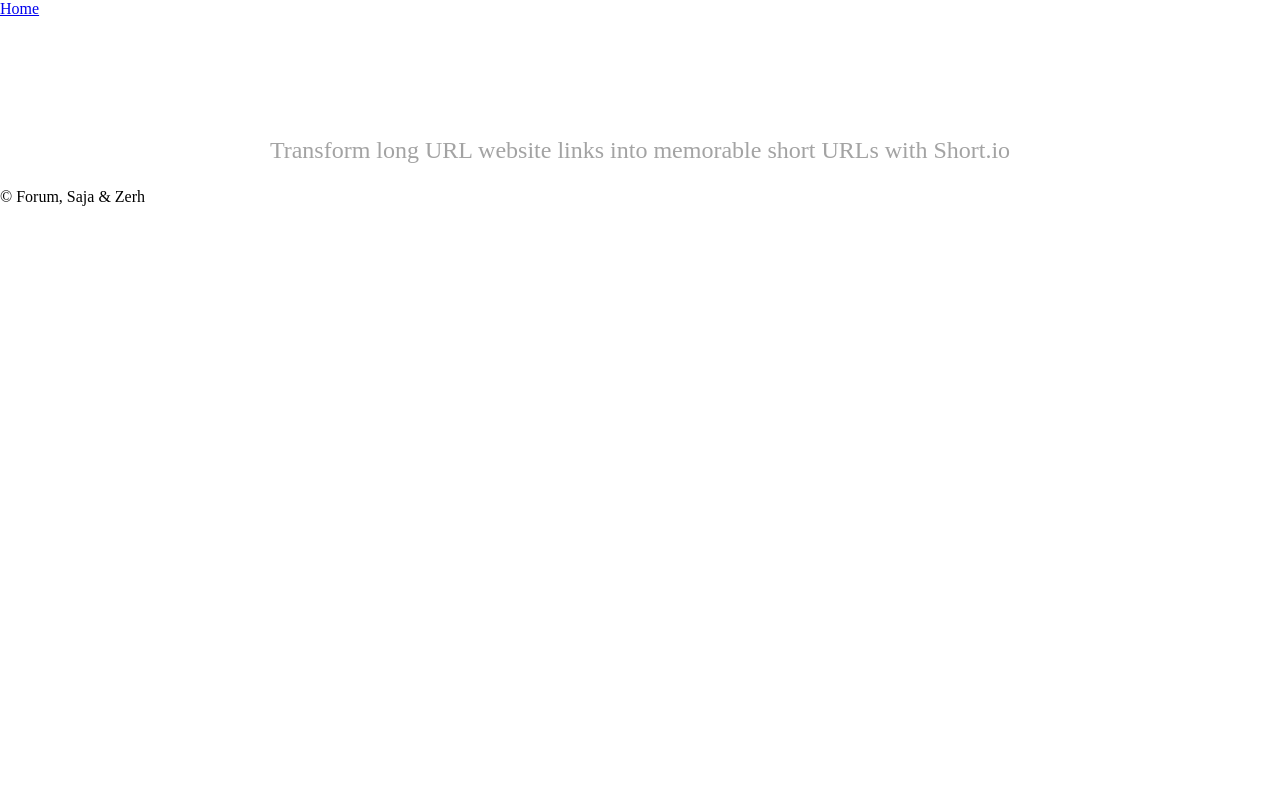
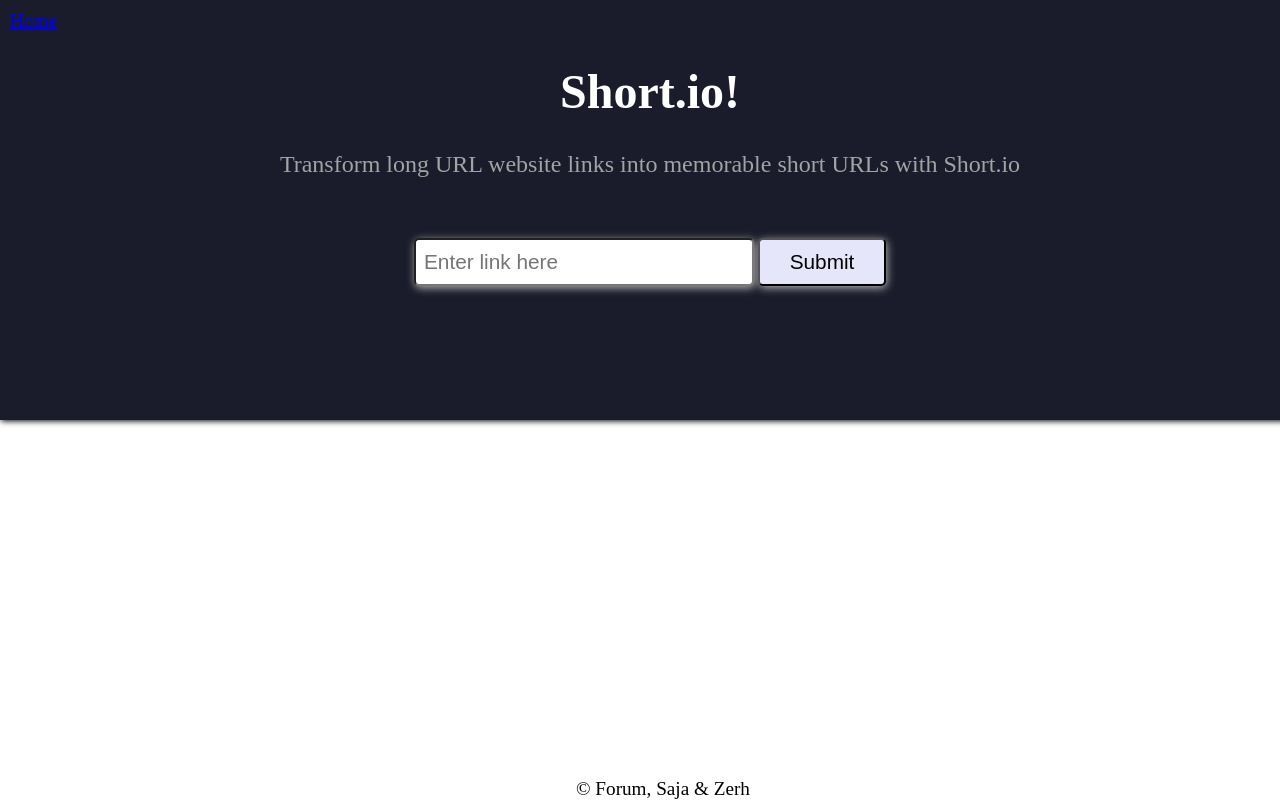
Before and after one commit to Forum-123/URL-Shortener, a Flask app: page / in a window 1280 px wide. Run offline with Flask 2, Linux system fonts and the light colour scheme.

Commit message:
add form

```diff
--- a/static/styles/style.css
+++ b/static/styles/style.css
@@ -1,6 +1,13 @@
 body {
     margin: 0;
     padding: 0;
+    width: 100vw;
+    height: 100vh;
+}
+
+.top-body nav {
+    font-size: 1.2rem;
+    color: white;
 }
 
 .top-body {
@@ -24,6 +31,46 @@ p {
 }
 
 form {
-    justify-content: center;
-    align-items: center;
+    text-align: center;
+    margin-top: 60px;
 }
+
+.link-input {
+    width: 25vw;
+    padding: 10px 8px;
+    font-size: 1.3rem;
+    box-shadow: 1px 2px 8px rgb(177, 177, 177);
+    border-radius: 5px;
+}
+
+.link-input:focus {
+    outline: none;
+}
+
+.submit-btn {
+    width: 10vw;
+    padding: 10px 5px;
+    font-size: 1.3rem;
+    box-shadow: 1px 2px 8px rgb(177, 177, 177);
+    background-color: lavender;
+    cursor: pointer;
+    border-radius: 5px;
+}
+
+.submit-btn:active {
+    background-color:rgb(27, 28, 43);
+    color: white
+}
+
+.submit-btn:hover {
+    background-color:rgb(27, 28, 43);
+    color: white
+}
+
+footer {
+    position: absolute;
+   bottom: 0;
+   margin-left: 45%;
+   font-size: 1.2rem;
+
+}
--- a/templates/home.html
+++ b/templates/home.html
@@ -2,10 +2,15 @@
 {% block title %}{{title}}{% endblock %}
 
 {% block content %}
+
 <h1>Short.io!</h1>
 <p id="about">
     Transform long URL website links into memorable short URLs with Short.io
 </p>
+<form>
+    <input type="text" placeholder="Enter link here" class="link-input" required>
+    <input type="submit" class="submit-btn">
+</form>
 {% if short_url %}
 <span>{{ short_url }}</span>
 {% endif %}
--- a/templates/layout.html
+++ b/templates/layout.html
@@ -10,12 +10,14 @@
 </head>
 
 <body>
+    <div class="top-body">
         <nav>
             <a href="/">Home</a>
         </nav>
         <main>
             {% block content %}{% endblock %}
         </main>
+    </div>
     <footer>
         &copy; Forum, Saja & Zerh
     </footer>
```
Also changed, not shown: 1 other file. Lines whose indentation alone changed are shown as unchanged.
